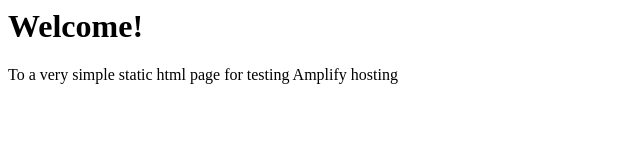
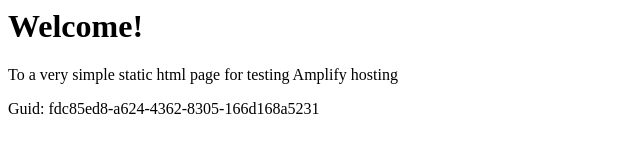
Before and after one commit to aws-aemilia-hkg/Github-PR-Commit-Integration-Test-DoNotTouch-v0-preprod-ap-east-1, a website: page src/index.html in a window 1280 px wide. Shown: the whole page, without its empty margins (0-640 px from the left). Drawn offline with Linux system fonts and the light colour scheme.

Commit message:
commit from integ tests

```diff
--- a/src/index.html
+++ b/src/index.html
@@ -1,3 +1,5 @@
+
+
 <html lang="en">
 
 <head>
@@ -10,6 +12,6 @@
 <body>
     <h1>Welcome!</h1>
     <p>To a very simple static html page for testing Amplify hosting</p>
-</body>
+    <p>Guid: fdc85ed8-a624-4362-8305-166d168a5231</p></body>
 
 </html>
```
